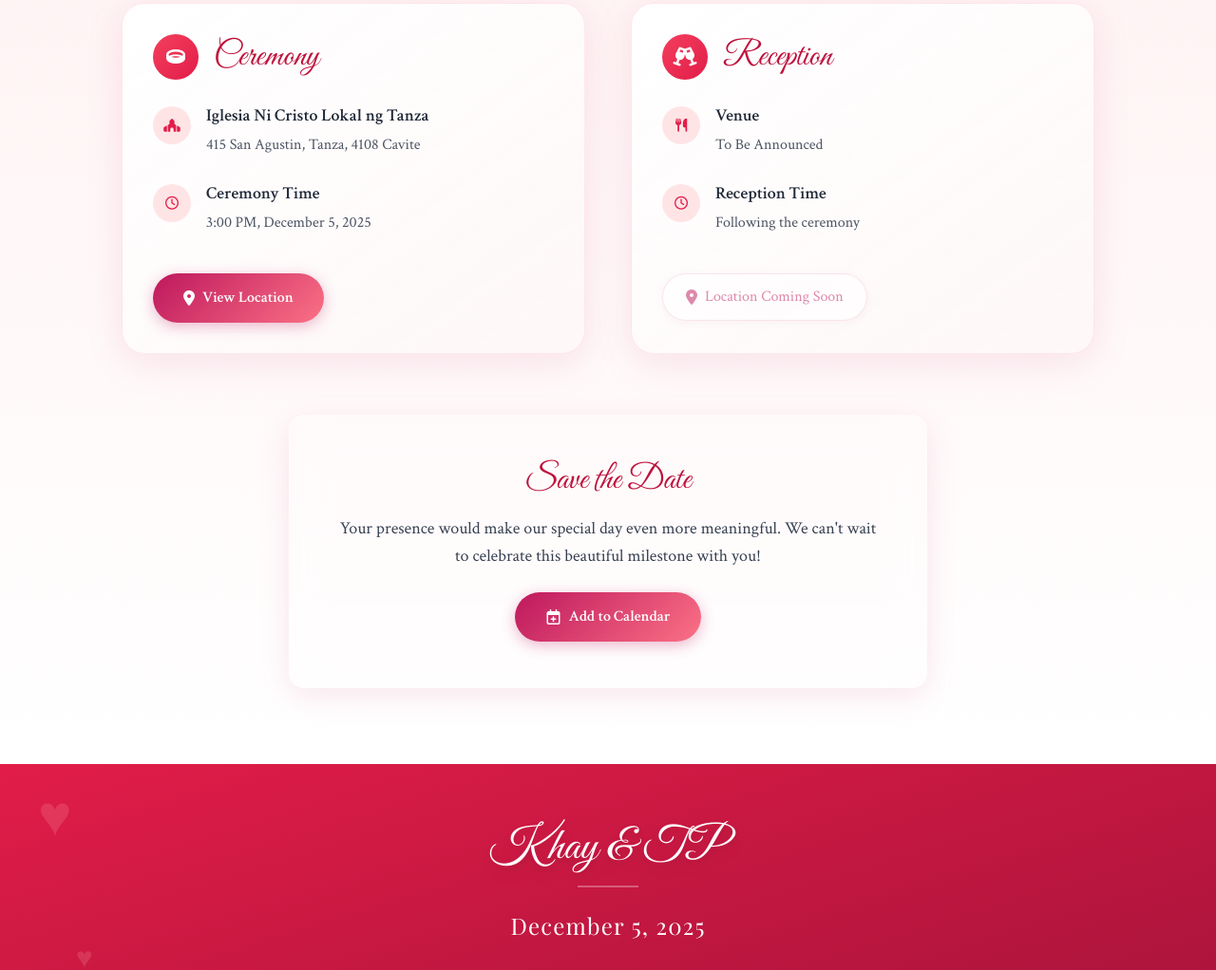
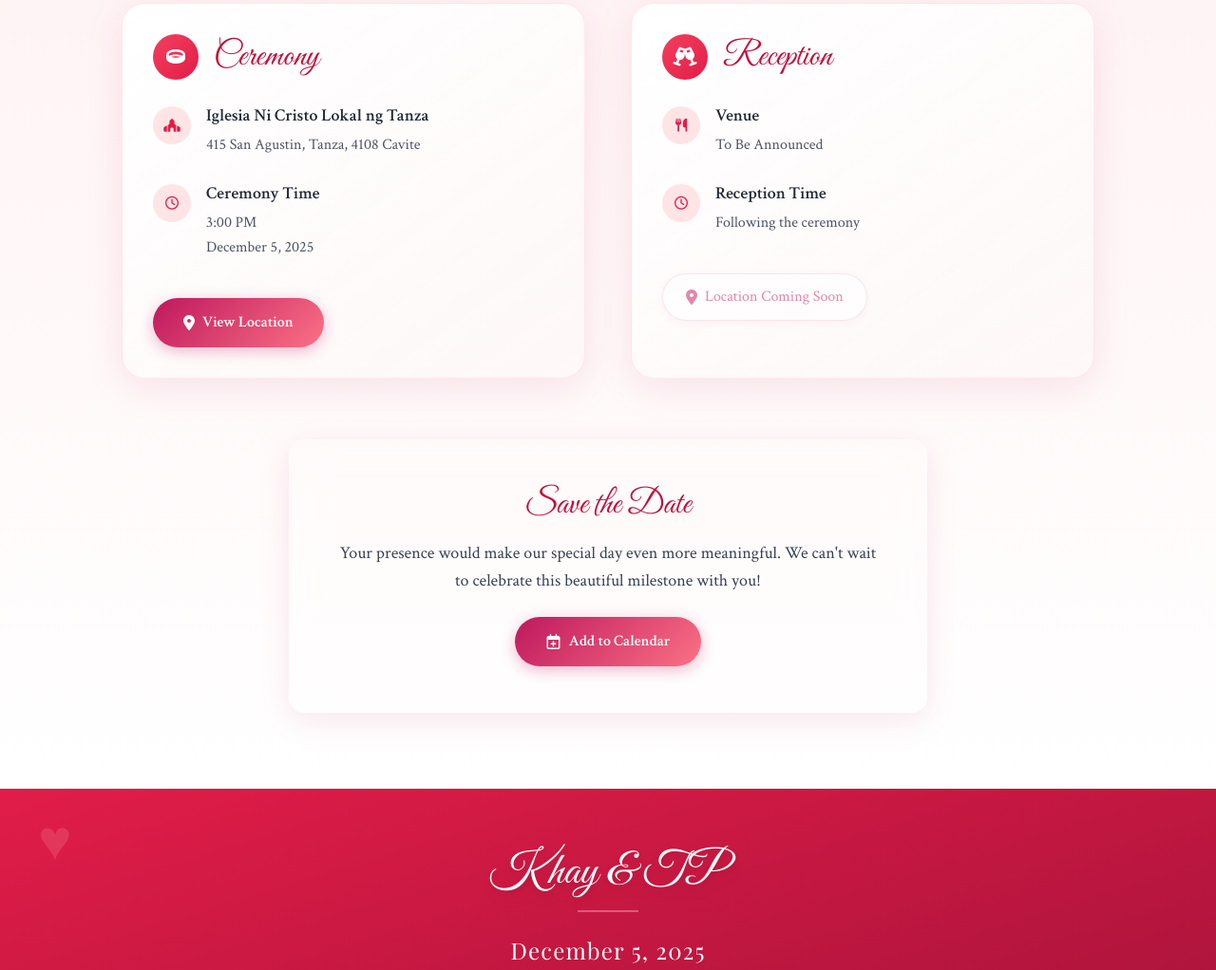
Before and after one commit to knnthg/khayandtpwedding, a plain HTML site: page index.html in a window 1280 px wide. Shown: the part 4317-5339 px from the top of the page at 95% size. Drawn offline with nearby package versions, Linux system fonts and the light colour scheme; a web font is replaced by a local one.

Commit message:
Update index.html

```diff
--- a/index.html
+++ b/index.html
@@ -667,7 +667,8 @@
                             </div>
                             <div class="flex-1">
                                 <p class="font-semibold text-gray-800 text-lg mb-1">Ceremony Time</p>
-                                <p class="text-gray-600 leading-relaxed">3:00 PM, December 5, 2025</p>
+                                <p class="text-gray-600 leading-relaxed">3:00 PM</p>
+                                 <p class="text-gray-600 leading-relaxed">December 5, 2025</p>
                             </div>
                         </div>
 
@@ -866,4 +867,5 @@
         });
     </script>
 </body>
+
 </html>
```
